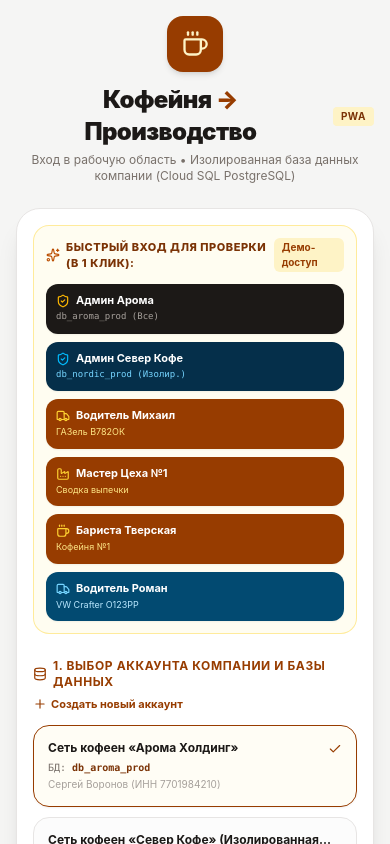
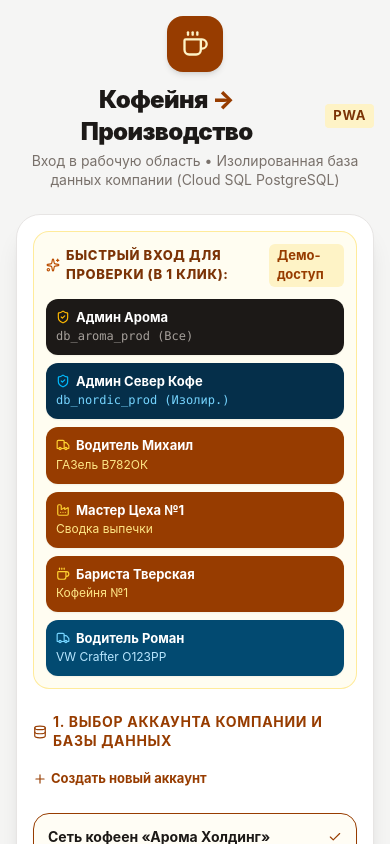
Before and after one commit to bookerubk/coffee, a React (Vite) app: page / in a window 390 px wide. Shown: the top 844 px of the page. Built offline with nearby package versions, Linux system fonts and the light colour scheme; no server answers.

Commit message:
Improve mobile UI readability

```diff
--- a/src/index.css
+++ b/src/index.css
@@ -34,6 +34,32 @@
     width: 0;
     height: 0;
   }
+
+  /* Keep dense operational screens readable and easy to operate with one hand. */
+  .text-\[9px\] {
+    font-size: 0.75rem;
+  }
+  .text-\[10px\],
+  .text-\[11px\] {
+    font-size: 0.8125rem;
+  }
+  .text-xs {
+    font-size: 0.875rem;
+    line-height: 1.35;
+  }
+  .text-sm {
+    font-size: 1rem;
+    line-height: 1.45;
+  }
+  button,
+  input,
+  select,
+  textarea {
+    min-height: 2.75rem;
+  }
+  button {
+    touch-action: manipulation;
+  }
 }
 
 /* Modern, ultra-slim scrollbars for containers that legitimately scroll (e.g. desktop tables, modal bodies) */
```
